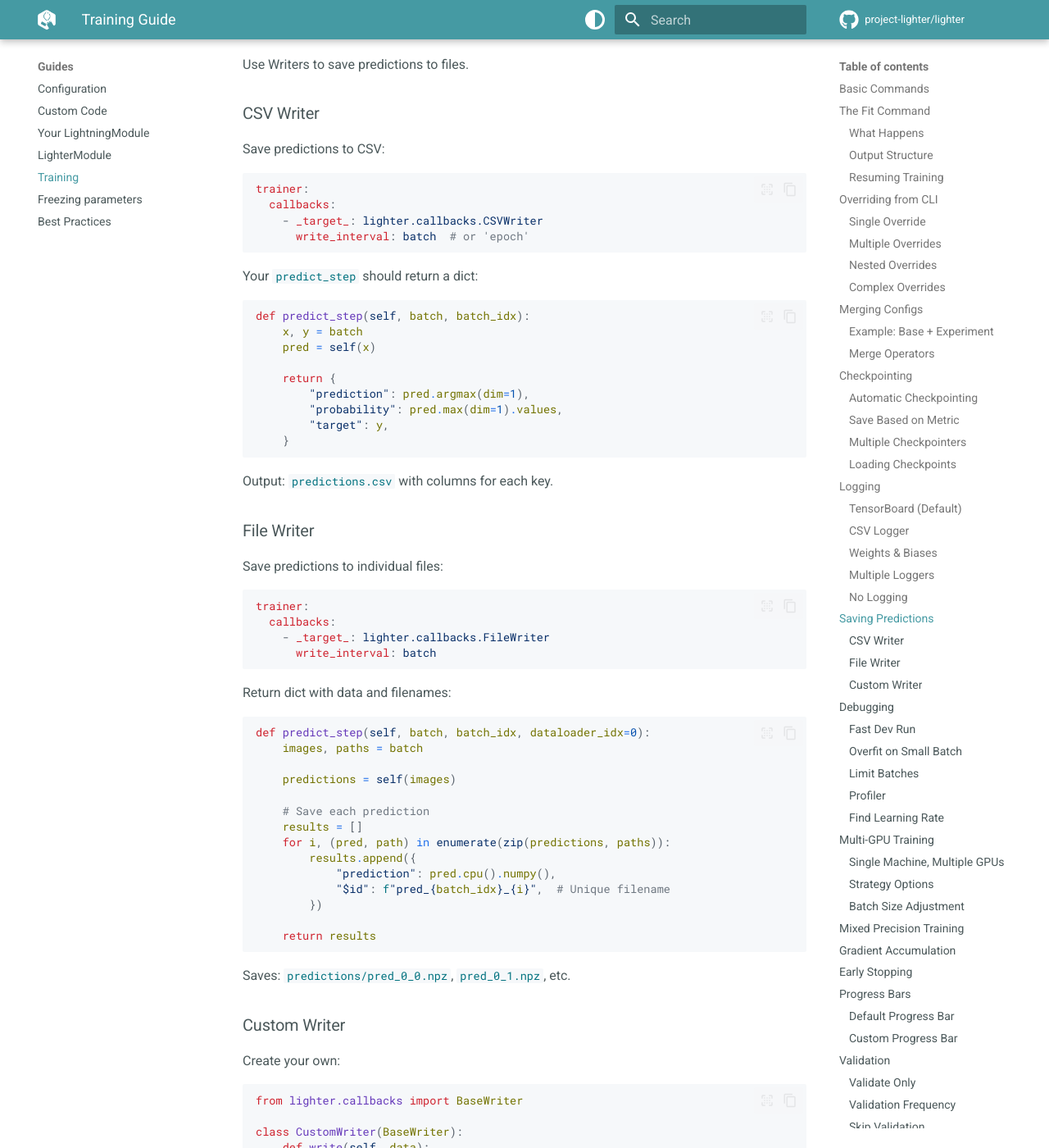
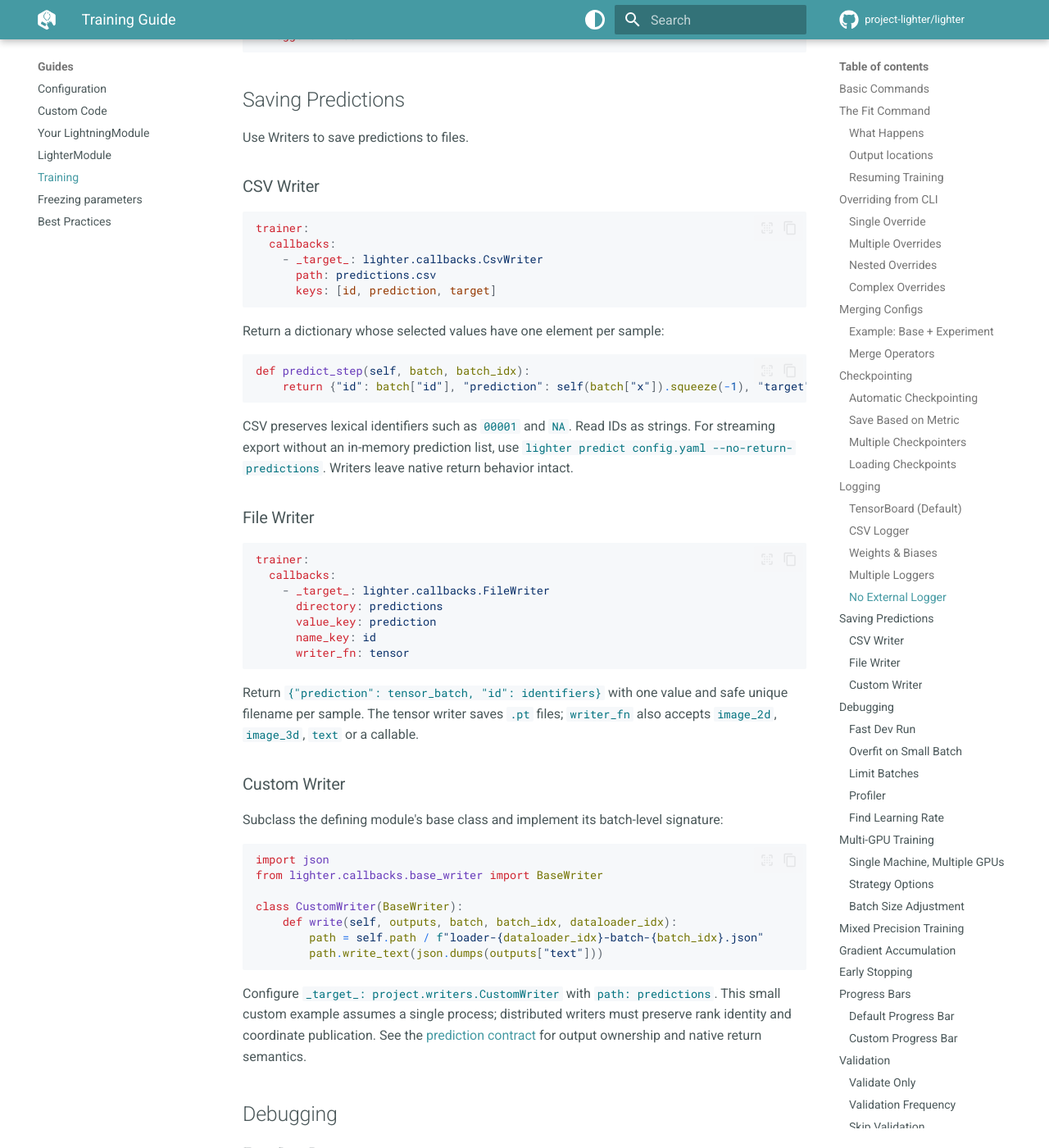
Before and after one commit to project-lighter/lighter, an MkDocs documentation site: the page built from docs/guides/training.md, in a window 1280 px wide and 1400 px high, scrolled down 6588 px. Shown: the whole window at 82% size. Built offline with MkDocs 1.6.1 and Material for MkDocs 9.7.7, drawn with Linux system fonts in a browser that asks for light colours; comment, search, counter and statistics services are not loaded; some of the changed text lies outside the part shown.

Commit message:
docs: repair and execute public configuration and Lightning examples

````diff
--- a/docs/guides/training.md
+++ b/docs/guides/training.md
@@ -16,14 +16,14 @@
 # Train and validate
 lighter fit config.yaml
 
-# Validate only (requires checkpoint)
-lighter validate config.yaml
+# Validate trained weights
+lighter validate config.yaml --ckpt-path checkpoints/selected.ckpt
 
-# Test only (requires checkpoint)
-lighter test config.yaml
+# Test trained weights
+lighter test config.yaml --ckpt-path checkpoints/selected.ckpt
 
-# Run inference
-lighter predict config.yaml
+# Run inference with trained weights
+lighter predict config.yaml --ckpt-path checkpoints/selected.ckpt
 ```
 
 All commands use the same config structure.
@@ -44,18 +44,9 @@
 4. Saves checkpoints automatically
 5. Logs metrics to configured logger
 
-### Output Structure
+### Output locations
 
-```
-outputs/
-└── YYYY-MM-DD/
-    └── HH-MM-SS/
-        ├── config.yaml          # Copy of config used
-        ├── checkpoints/
-        │   ├── last.ckpt       # Latest checkpoint
-        │   └── epoch=09-step=1000.ckpt
-        └── logs/               # Tensorboard/CSV logs
-```
+Set `trainer.default_root_dir`, logger paths and `ModelCheckpoint.dirpath` explicitly. Lighter does not imply timestamped directories or a `last.ckpt` file without the relevant callback settings. The [complete local example](../quickstart.md) demonstrates an explicit output layout and verifies fit, test, prediction and resume through four CLI invocations.
 
 ### Resuming Training
 
@@ -114,7 +105,7 @@
 Combine multiple YAML files:
 
 ```bash
-lighter fit base.yaml,experiment.yaml
+lighter fit base.yaml experiment.yaml
 ```
 
 ### Example: Base + Experiment
@@ -181,17 +172,19 @@
 
 ## Checkpointing
 
+A callback monitor must match a logged metric exactly. The automatic Lighter loss is `val/loss/epoch`; native modules use the names they pass to `self.log`. Accuracy examples below assume an explicit metric named `val/acc`.
+
 ### Automatic Checkpointing
 
-Lightning saves `last.ckpt` automatically. For more control:
+Request `last.ckpt` explicitly with `save_last: true`. For Lighter's automatic loss names, monitor `val/loss/epoch`:
 
 ```yaml
 trainer:
   callbacks:
     - _target_: pytorch_lightning.callbacks.ModelCheckpoint
       dirpath: checkpoints
-      filename: 'epoch{epoch:02d}-loss{val/loss:.4f}'
-      monitor: val/loss
+      filename: 'epoch-{epoch:02d}'
+      monitor: val/loss/epoch
       mode: min
       save_top_k: 3          # Keep best 3
       save_last: true        # Keep last checkpoint
@@ -315,9 +308,9 @@
       project: my_project
 ```
 
-### No Logging
+### No External Logger
 
-Disable logging:
+Disable the external logger while retaining callback metrics, checkpoint monitoring and metric resets:
 
 ```yaml
 trainer:
@@ -330,88 +323,52 @@
 
 ### CSV Writer
 
-Save predictions to CSV:
-
 ```yaml
 trainer:
   callbacks:
-    - _target_: lighter.callbacks.CSVWriter
-      write_interval: batch  # or 'epoch'
+    - _target_: lighter.callbacks.CsvWriter
+      path: predictions.csv
+      keys: [id, prediction, target]
 ```
 
-Your `predict_step` should return a dict:
+Return a dictionary whose selected values have one element per sample:
 
 ```python
 def predict_step(self, batch, batch_idx):
-    x, y = batch
-    pred = self(x)
-
-    return {
-        "prediction": pred.argmax(dim=1),
-        "probability": pred.max(dim=1).values,
-        "target": y,
-    }
+    return {"id": batch["id"], "prediction": self(batch["x"]).squeeze(-1), "target": batch["target"]}
 ```
 
-Output: `predictions.csv` with columns for each key.
+CSV preserves lexical identifiers such as `00001` and `NA`. Read IDs as strings. For streaming export without an in-memory prediction list, use `lighter predict config.yaml --no-return-predictions`. Writers leave native return behavior intact.
 
 ### File Writer
-
-Save predictions to individual files:
 
 ```yaml
 trainer:
   callbacks:
     - _target_: lighter.callbacks.FileWriter
-      write_interval: batch
+      directory: predictions
+      value_key: prediction
+      name_key: id
+      writer_fn: tensor
 ```
 
-Return dict with data and filenames:
-
-```python
-def predict_step(self, batch, batch_idx, dataloader_idx=0):
-    images, paths = batch
-
-    predictions = self(images)
-
-    # Save each prediction
-    results = []
-    for i, (pred, path) in enumerate(zip(predictions, paths)):
-        results.append({
-            "prediction": pred.cpu().numpy(),
-            "$id": f"pred_{batch_idx}_{i}",  # Unique filename
-        })
-
-    return results
-```
-
-Saves: `predictions/pred_0_0.npz`, `pred_0_1.npz`, etc.
+Return `{"prediction": tensor_batch, "id": identifiers}` with one value and safe unique filename per sample. The tensor writer saves `.pt` files; `writer_fn` also accepts `image_2d`, `image_3d`, `text` or a callable.
 
 ### Custom Writer
 
-Create your own:
+Subclass the defining module's base class and implement its batch-level signature:
 
 ```python
-from lighter.callbacks import BaseWriter
+import json
+from lighter.callbacks.base_writer import BaseWriter
 
 class CustomWriter(BaseWriter):
-    def write(self, data):
-        """Save data however you want."""
-        # data is what you returned from predict_step
-        output_path = self.output_dir / f"{data['$id']}.pkl"
-
-        with open(output_path, 'wb') as f:
-            pickle.dump(data, f)
+    def write(self, outputs, batch, batch_idx, dataloader_idx):
+        path = self.path / f"loader-{dataloader_idx}-batch-{batch_idx}.json"
+        path.write_text(json.dumps(outputs["text"]))
 ```
 
-Use in config:
-
-```yaml
-trainer:
-  callbacks:
-    - _target_: my_project.writers.CustomWriter
-      write_interval: batch
-```
+Configure `_target_: project.writers.CustomWriter` with `path: predictions`. This small custom example assumes a single process; distributed writers must preserve rank identity and coordinate publication. See the [prediction contract](predictions.md) for output ownership and native return semantics.
 
 ## Debugging
 
@@ -474,7 +431,7 @@
 
 ### Find Learning Rate
 
-Automatically find optimal LR:
+Estimate a learning-rate range with a native module exposing `learning_rate` or `lr` and reading that attribute in `configure_optimizers`:
 
 ```yaml
 trainer:
@@ -485,11 +442,9 @@
       max_lr: 1.0
 ```
 
-Or run tuner:
+The managed recipe field `model::optimizer::lr` is not itself Lightning's tuning attribute. Use custom native optimizer ownership for this tuning pattern.
 
-```bash
-lighter fit config.yaml trainer::auto_lr_find=true
-```
+For programmatic tuning, use Lightning's `Tuner(trainer).lr_find(model, datamodule=...)` with a module exposing the learning-rate attribute expected by that API. `Trainer(auto_lr_find=...)` is not a supported parameter. Treat tuning as a real run that updates model state; validate its assumptions for custom/manual optimization.
 
 ## Multi-GPU Training
 
@@ -699,16 +654,14 @@
 Run final test after training:
 
 ```bash
-# Fit then test automatically
+# Fit runs training and configured validation only
 lighter fit config.yaml
 
 # Test separately
 lighter test config.yaml --ckpt_path checkpoints/best.ckpt
 ```
 
-### Test During Fit
-
-Not recommended, but possible by loading checkpoint at end of fit.
+Fit does not run the test stage. Evaluate the selected checkpoint explicitly after model selection; keep the final test population out of tuning.
 
 ## Prediction/Inference
 
@@ -738,7 +691,9 @@
 trainer:
   callbacks:
     - _target_: lighter.callbacks.FileWriter
-      write_interval: batch
+      directory: predictions
+      value_key: predictions
+      writer_fn: tensor
 ```
 
 Example predict_step:
@@ -829,19 +784,21 @@
 lighter fit config.yaml --ckpt_path outputs/2024-01-15/10-30-45/checkpoints/last.ckpt
 ```
 
-### Workflow 3: Incremental Training
+### Workflow 3: Fine-Tuning with Fresh Optimizer State
 
-Train, then finetune:
+`fit --ckpt_path ...` resumes the saved optimizer and loop state, including its learning rate. An LR recipe override does not turn a resume into fine-tuning with a fresh optimizer.
 
-```bash
-# Initial training
-lighter fit pretrain.yaml
+For a new fine-tuning experiment, configure a fresh model/optimizer with the new LR and load only compatible model weights through ordinary native Python ownership, then call fit without `ckpt_path`:
 
-# Finetune with lower LR
-lighter fit finetune.yaml \
-  --ckpt_path outputs/.../checkpoints/last.ckpt \
-  model::optimizer::lr=0.0001
+```python
+# model, trainer and data belong to the newly configured fine-tuning experiment.
+# Load only a checkpoint whose source you trust.
+checkpoint = torch.load("pretrain.ckpt", map_location="cpu", weights_only=False)
+model.load_state_dict(checkpoint["state_dict"])
+trainer.fit(model, datamodule=data)
 ```
+
+For an architecture change, explicitly define which weights are transferred and check missing/unexpected keys. Keep checkpoint continuation and weight-transfer experiments distinct in their recipes and records.
 
 ### Workflow 4: Cross-Validation
 
@@ -974,10 +931,7 @@
    lighter fit config.yaml trainer::overfit_batches=10
    ```
 
-2. Check learning rate:
-   ```bash
-   lighter fit config.yaml trainer::auto_lr_find=true
-   ```
+2. Inspect optimizer learning rates and compare a small explicit `model::optimizer::lr` override. Use native Lightning tuning only with its documented module contract.
 
 3. Visualize data:
    ```python
@@ -1010,7 +964,7 @@
 lighter fit config.yaml key::path=value
 
 # Merge configs
-lighter fit base.yaml,experiment.yaml
+lighter fit base.yaml experiment.yaml
 
 # Resume training
 lighter fit config.yaml --ckpt_path path/to/last.ckpt
````
Also changed, not shown: other parts of docs/guides/training.md (+4 -4 lines), docs/faq.md (+7 -7 lines), docs/guides/configuration.md (+27 -23 lines), docs/guides/lightning-module.md (+26 -21 lines), docs/reference/cli.md (+19 -54 lines), 1 other file.
